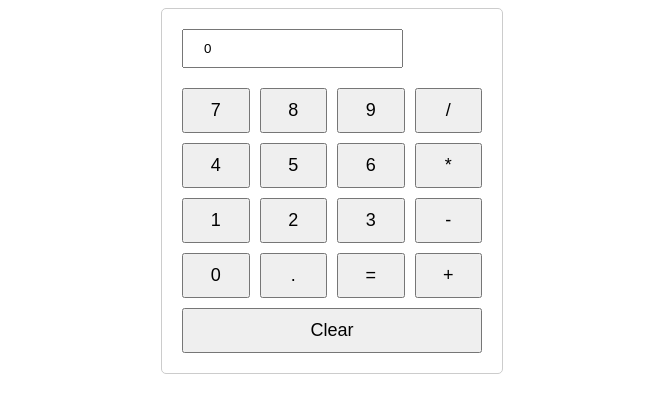
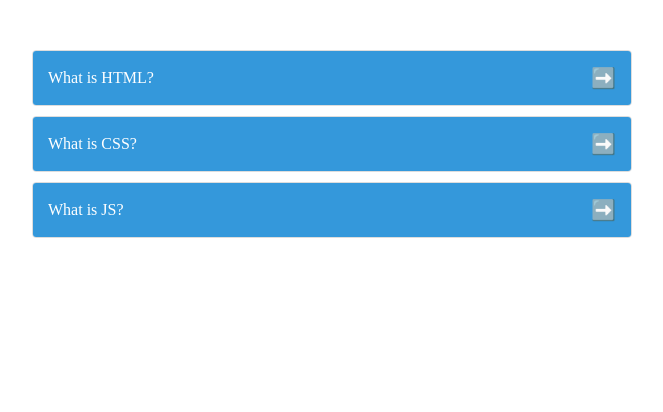
Before and after one commit to lum-jashari/10-vue-projects, a Vue app: page / in a window 1280 px wide. Shown: the top 412 px of the page, without its empty margins (308-971 px from the left). Built offline with nearby package versions, Linux system fonts and the light colour scheme.

Commit message:
project 4 completed

```diff
--- a/src/App.vue
+++ b/src/App.vue
@@ -1,11 +1,13 @@
 <script setup>
 // import TodoList from "./Components/TodoList.vue";
 // import RandomQuoteGenerator from "./Components/RandomQuoteGenerator.vue";
-import AmazingCalculator from "./Components/AmazingCalculator.vue";
+// import AmazingCalculator from "./Components/AmazingCalculator.vue";
+import AccordionComponent from "./Components/AccordionComponent.vue";
 </script>
 
 <template>
-  <AmazingCalculator />
+  <AccordionComponent />
+  <!-- <AmazingCalculator /> -->
   <!-- <RandomQuoteGenerator /> -->
   <!-- <TodoList /> -->
 </template>
--- /dev/null
+++ b/src/Components/AccordionComponent.vue
@@ -0,0 +1,85 @@
+<script setup>
+import { ref } from "vue";
+
+const items = ref([
+  {
+    title: "What is HTML?",
+    content:
+      "The HyperText Markup Language or HTML is the standard markup language for documents designed to be displayed in a web browser. It defines the content and structure of web content. It is often assisted by technologies such as Cascading Style Sheets and scripting languages such as JavaScript.",
+    open: false,
+  },
+  {
+    title: "What is CSS?",
+    content:
+      "Cascading Style Sheets is a style sheet language used for specifying the presentation and styling of a document written in a markup language such as HTML or XML. CSS is a cornerstone technology of the World Wide Web, alongside HTML and JavaScript.",
+    open: false,
+  },
+  {
+    title: "What is JS?",
+    content:
+      "JavaScript, often abbreviated as JS, is a programming language and core technology of the World Wide Web, alongside HTML and CSS. As of 2023, 98.7% of websites use JavaScript on the client side for webpage behavior, often incorporating third-party libraries.",
+    open: false,
+  },
+]);
+
+const toggleAccordion = (index) => {
+  items.value = items.value.map((item, i) => ({
+    ...item,
+    open: i === index ? !item.open : false,
+  }));
+};
+</script>
+
+<template>
+  <div class="accordion-container">
+    <div v-for="(item, index) in items" :key="index" class="accordion">
+      <div class="accordion-header" @click="toggleAccordion(index)">
+        {{ item.title }}
+        <span class="arrow-icon">{{ item.open ? "⬇️" : "➡️" }}</span>
+      </div>
+      <div v-show="item.open" class="accordion-content">
+        {{ item.content }}
+      </div>
+    </div>
+  </div>
+</template>
+
+<style scoped>
+.accordion-container {
+  max-width: 600px;
+  margin: 50px auto;
+}
+
+.accordion {
+  border: 1px solid #ddd;
+  border-radius: 4px;
+  overflow: hidden;
+  margin-bottom: 10px;
+}
+
+.accordion-header {
+  background-color: #3498db;
+  color: #fff;
+  padding: 15px;
+  cursor: pointer;
+  display: flex;
+  justify-content: space-between;
+  align-items: center;
+}
+
+.arrow-icon {
+  font-size: 20px;
+}
+
+.accordion-content {
+  padding: 15px;
+  display: none;
+  border-top: 1px solid #ddd;
+  background-color: #f9f9f9;
+  color: #333;
+}
+
+.accordion-content[style] {
+  display: block;
+}
+</style>
```
